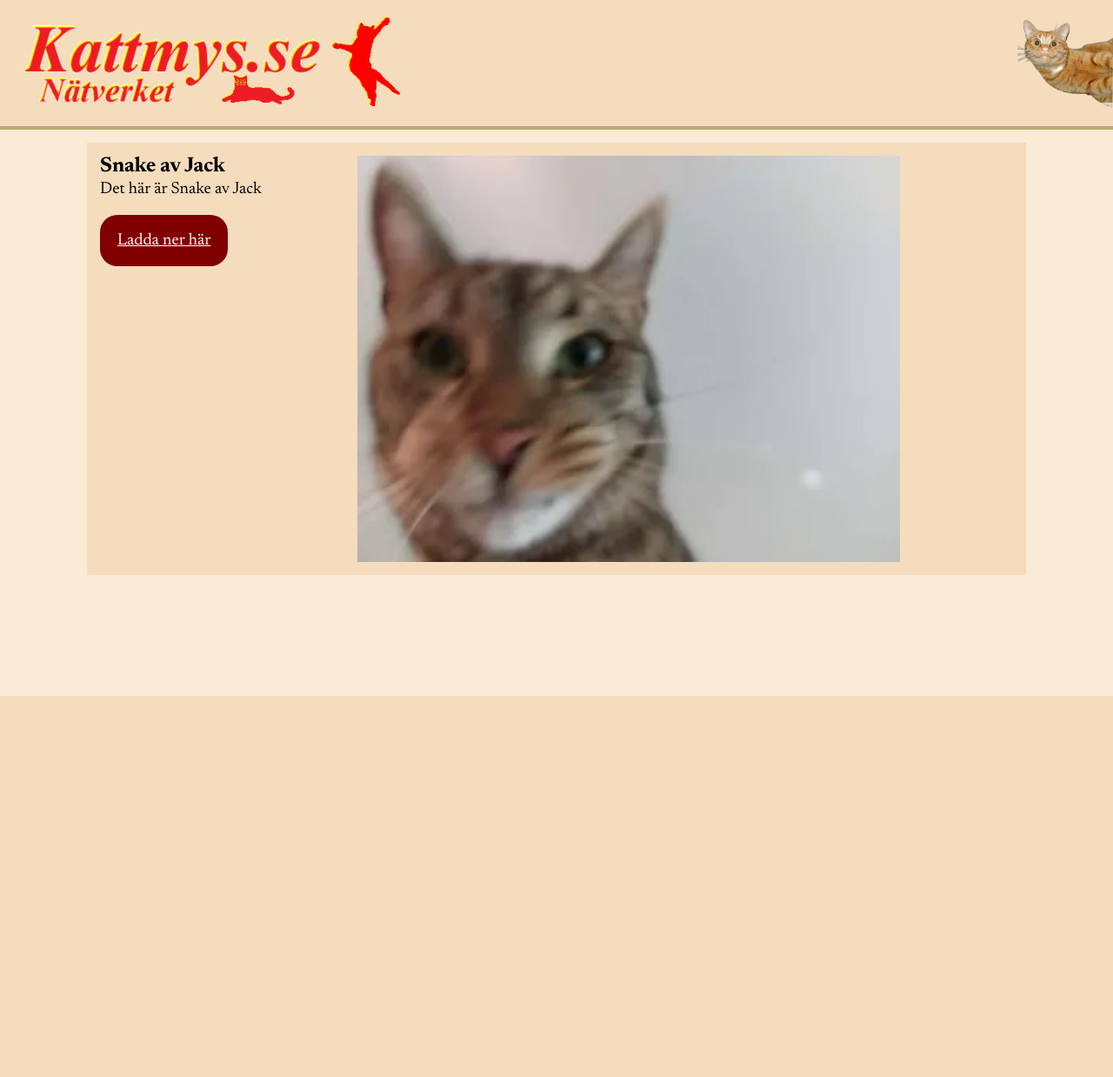
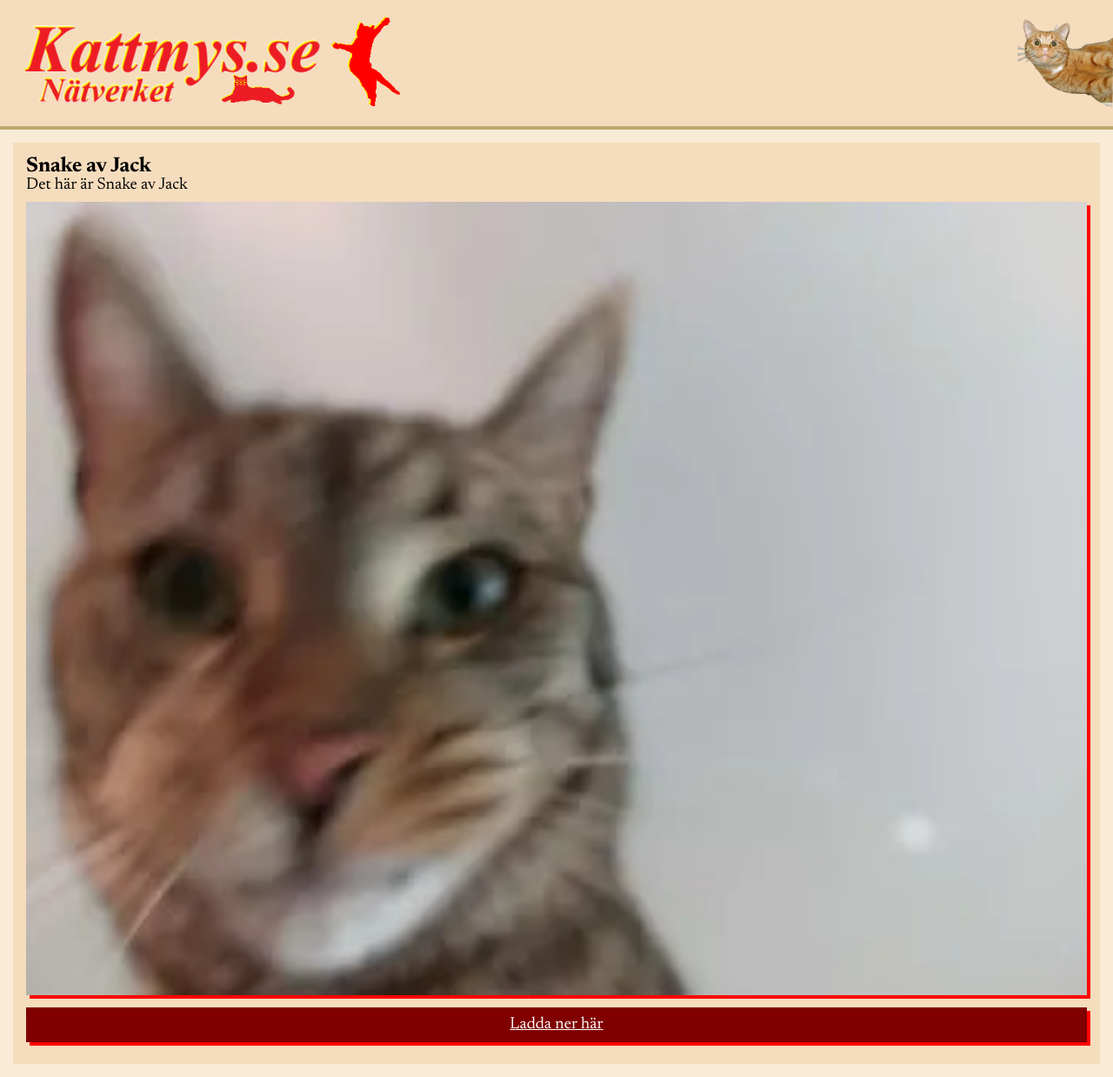
Before and after one commit to Kattmys/Kattmys, a Flask app: page /download/snake_jack.html in a window 1280 px wide. Shown: the whole page at 87% size. Before the commit the page ends 800 px from the top, so only its background shows below. Run offline with Flask 3, Linux system fonts and the light colour scheme; parts of the project's set-up code (start-up, migrations or seed data) failed here and were passed over.

Commit message:
Download page css+html | dummy data

```diff
--- /dev/null
+++ b/data/content.json
@@ -0,0 +1,30 @@
+[
+    {
+        "header": "jag bryr mig inte",
+        "description": "apor är cringe",
+        "links": [
+            ["cool", "#"]
+        ]
+    },
+    {
+        "header": "jag bryr mig inte",
+        "description": "apor är cringe",
+        "links": [
+            ["cool", "#"]
+        ]
+    },
+    {
+        "header": "jag bryr mig inte",
+        "description": "apor är cringe",
+        "links": [
+            ["cool", "#"]
+        ]
+    },
+    {
+        "header": "jag bryr mig inte",
+        "description": "apor är cringe",
+        "links": [
+            ["cool", "#"]
+        ]
+    }
+]
--- a/static/css/all.css
+++ b/static/css/all.css
@@ -2,6 +2,7 @@
     margin: 0px;
     padding: 0px;
     box-sizing: border-box;
+    color: black;
 }
 
 body {
--- a/static/css/download_page.css
+++ b/static/css/download_page.css
@@ -1,51 +1,40 @@
-main {
-    --margin: 100px;
-    padding-left:  var(--margin) !important;
-    padding-right: var(--margin) !important;
-}
-
-main section {
+section {
     padding: 15px;
     background-color: rgb(245, 220, 189);
-    height: 80%;
-
-    display: grid;
-    grid-template-rows: auto 1fr;
-    grid-template-columns: auto 1fr auto;
-    grid-template-areas: "left . right"
-                         "download . right";
-}
-
-#leftcolumn {
-    grid-area: left;
-}
-
-#leftcolumn h1 {
-    padding-bottom: 5px;
-}
-
-#leftcolumn p {
+    height: auto;
 
 }
 
-#download {
-    grid-area: download;
-    margin-top: 40px;
+p {
+    margin-bottom: 10px;
 }
 
 #download a {
-    background-color: maroon;
-    border-radius: 20px;
+    display: block;
     color: white;
-    padding: 20px;
+    width: 100%;
+    height: 100%;
+    text-align: center;
+    line-height: 40px;
 }
 
-main section img {
-    grid-area: right;
-    height: 100%;
-    position: relative;
+#download {
+    height: 40px;
+    width: 100%;
 
-    /* enbart för demonstrativa skäl,
-     * skiten fungerar inte */
-    right: 130px;
+    box-shadow: 4px 4px red;
+
+    margin-bottom: 10px;
+    background-color: maroon;
 }
+
+#download:active {
+    background-color: red;
+    box-shadow: 4px 4px maroon;
+}
+
+#download-img {
+    margin-bottom: 10px;
+    box-shadow: 4px 4px red;
+    width: 100%;
+}
--- a/templates/download.html
+++ b/templates/download.html
@@ -7,14 +7,10 @@
 {% block content %}
 <main>
     <section>
-        <div id="leftcolumn">
-            <h1>{{ data.name }}</h1>
-            <p>{{ data.desc }}</p>
-        </div>
-        <div id="download">
-            <a href="{{ url_for('static', filename=data.file) }}">Ladda ner här</a>
-        </div>
-        <img src="{{ url_for('static', filename=data.image) }}">
+        <h2>{{ data.name }}</h1>
+        <p>{{ data.desc }}</p>
+        <img id="download-img" src="{{ url_for('static', filename=data.image) }}">
+        <div id="download"><a href="{{ url_for('static', filename=data.file) }}">Ladda ner här</a></div>
     </section>
 </main>
 {% endblock %}
```
